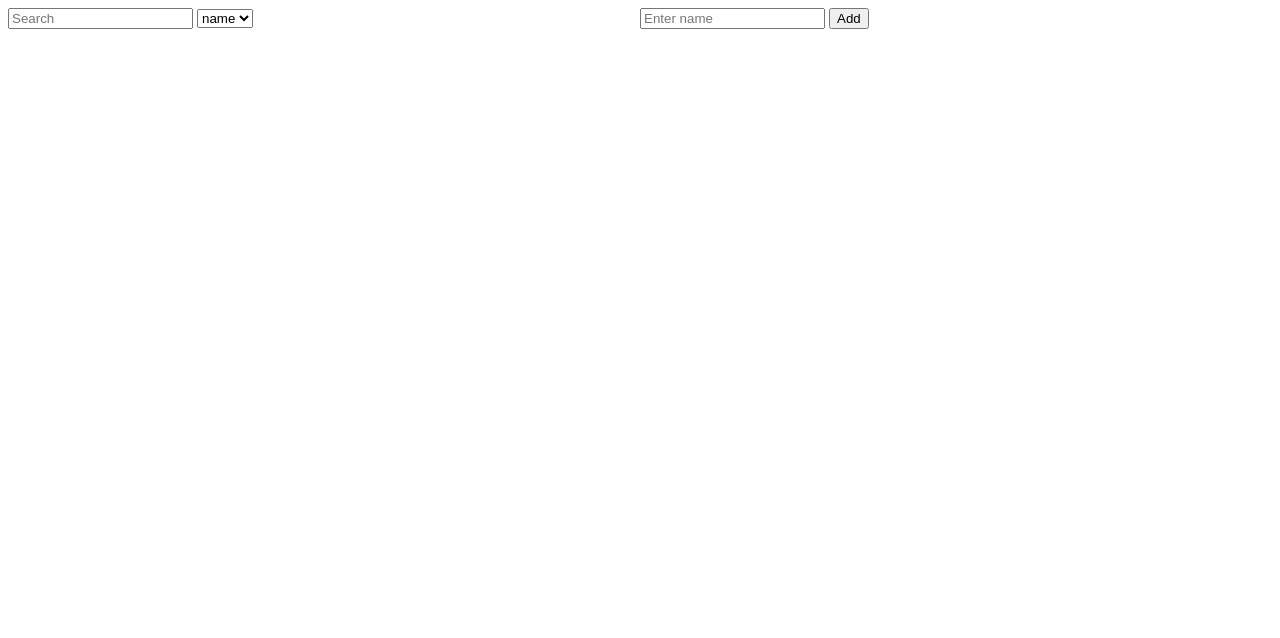
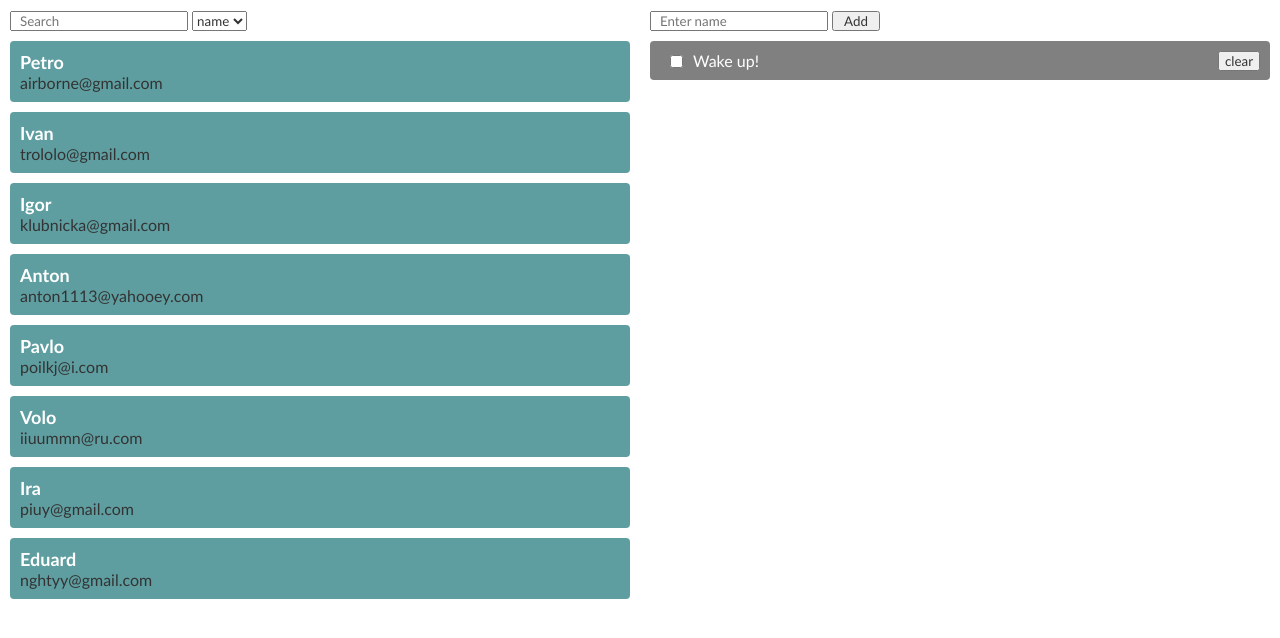
Before and after one commit to Yurovskiy/todoapp.github.io, a plain HTML site: page index.html in a window 1280 px wide. Drawn offline with Linux system fonts and the light colour scheme.

Commit message:
v. 1.0.2

```diff
--- a/index.html
+++ b/index.html
@@ -3,38 +3,54 @@
 <head>
     <meta charset="UTF-8">
     <title>TodoApp</title>
-    <link rel="stylesheet" href="index.css">
+    <link rel="stylesheet" href="main.css">
 </head>
 <body>
 <!--TODO Two sections with input select and list of items. Input must search in the items by query wich was selected.-->
 <!--TODO Every typing should call function and rerender list of items. hint: noresults ? show "no items"    -->
 
-<section style="width: 50%; display: inline;float: left">
-    <input  onkeyup="search()" type='text' id='search' name="searchQuery" autocomplete='off' placeholder="Search">
-    <select id="mySelect" onchange="onChangeSelect()">
+<section class="section_1">
+
+    <input  onkeyup="search()"
+            type='text'
+            id='search'
+            name="searchQuery"
+            autocomplete='off'
+            placeholder="Search">
+
+    <select id="mySelect"
+            onchange="onChangeSelect()">
+
         <option value="name">name</option>
         <option value="email">email</option>
+
     </select>
+
     <div id='result'>
-        <ul>
-        </ul>
+
     </div>
+
 </section>
-<section id="section2" style="width: 50%; display: inline;float: left">
-    <input type="text" id="addTodo" name="todoSearch" placeholder="Enter name">
-    <button type="button" id="addTodoBtn" value="add" onclick="addTodo()">Add</button>
-    <div id="todos" class="todos">
-<!--        <ul>-->
-<!--            <li class="list">-->
-<!--                <h2 id="todoTitle"></h2>-->
-<!--                <input id="change" type="checkbox" onchange="isDoneChange()">-->
-<!--                <input type="button" class="remove" value="remove" onclick="removeTodo(id)">-->
-<!--            </li>-->
-<!--        </ul>-->
+
+<section class="section_2">
+
+    <input type="text"
+           id="newTodo"
+           placeholder="Enter name">
+
+    <button type="button"
+            id="addTodo"
+            value="add"> Add
+    </button>
+
+    <div id="todosList" class="todos">
+
     </div>
+
 </section>
 
 
-<script src="index.js"></script>
+<script src="todo.js"></script>
+<script src="search.js"></script>
 </body>
 </html>
--- /dev/null
+++ b/main.css
@@ -0,0 +1,57 @@
+* {
+    margin: 0;
+    padding: 0;
+    box-sizing: border-box;
+    list-style: none;
+    font-family: Calibri, sans-serif;
+    color: #333333;
+}
+
+.section_1, .section_2 {
+    width: 50%;
+    display: inline-block;
+    float: left;
+    padding: 10px;
+}
+
+.section_1 li {
+    padding: 10px;
+    margin: 10px 0 0;
+
+    background: cadetblue;
+    border-radius: 4px;
+}
+
+.section_1 h2 {
+    color: white;
+    font-size: 18px;
+}
+
+#search, #newTodo {
+    padding: 0 0 0 8px;
+}
+
+#addTodo {
+    padding: 0 10px;
+}
+
+
+.newTodo {
+    position: relative;
+    padding: 10px;
+    margin: 10px 0 0;
+
+    background: gray;
+    border-radius: 4px;
+    color: white;
+}
+
+.newTodo input {
+    margin: 4px 10px;
+    float: left;
+}
+
+.newTodo button {
+    float: right;
+    padding: 0 5px;
+}
--- /dev/null
+++ b/search.js
@@ -0,0 +1,93 @@
+'use strict';
+
+const DATA = [
+    {
+        name: 'Petro',
+        email: "airborne@gmail.com"
+    }, {
+        name: 'Ivan',
+        email: "trololo@gmail.com"
+    }, {
+        name: 'Igor',
+        email: "klubnicka@gmail.com"
+    }, {
+        name: 'Anton',
+        email: "anton1113@yahooey.com"
+    }, {
+        name: 'Pavlo',
+        email: "poilkj@i.com"
+    }, {
+        name: 'Volo',
+        email: "iiuummn@ru.com"
+    },{
+        name: 'Ira',
+        email: "piuy@gmail.com"
+    }, {
+        name: 'Eduard',
+        email: "nghtyy@gmail.com"
+    }
+];
+
+renderList(DATA);
+
+function renderList(arr) {
+    document.getElementById('result').innerHTML = '';
+    if  (arr.length) {
+        for (let i = 0; i < arr.length; i++) {
+            document.getElementById('result').innerHTML += "<li class='list'>" +
+                "<h2>" + arr[i].name + "</h2>" + "<p>" + arr[i].email + "</p>" + "</li>";
+        }
+    } else {
+        document.getElementById('result').innerHTML += "<li class='list'>No result</li>";
+    }
+}
+
+function refreshList() {
+    renderList(DATA);
+}
+
+function onChangeSelect() {
+    document.getElementById('search').value = '';
+    refreshList();
+}
+
+function search() {
+    let searchQuery = document.getElementById('search').value.toLowerCase();
+    let searchType = document.getElementsByTagName('select')[0].value;
+    if (searchQuery.length) {
+        let searchObject = {
+            [searchType]: searchQuery
+        };
+        let searchResult = [];
+        for (let i = 0; i < DATA.length; i++) {
+            for (let key of Object.keys(DATA[i])) {
+                if (DATA[i][key].toLowerCase().includes(searchObject[key])) {
+                    searchResult.push(DATA[i]);
+                }
+            }
+        }
+        renderList(searchResult);
+    } else {
+        refreshList();
+    }
+}
+
+
+
+/*-----------------------------------------------------------------------------*/
+
+
+// TODO Methods for:
+//                  - rendering DATA and TODOS into lists of items
+//                  - typing inputs (at least 2 characters)
+//                  - filtering DATA by input query
+//                  - change select options -> changing queryType
+//                  - re-rendering filtered DATA into list
+
+//                  - adding todo to the TODOS
+//                  - simple validation for todo.title
+//                  - removing item fro the list
+//                  - rerendering TODOS
+//                  - changing status of todo
+// TODO (optional): - save copy of TODOS to LocalStorage
+//                  - take TODOS from localStorage if it will be there :-)
--- /dev/null
+++ b/todo.js
@@ -0,0 +1,79 @@
+'use strict';
+
+/* TODOS ARRAY */
+const TODOS = [
+    {
+        isDone: true,
+        id: 0,
+        title: "Wake up!",
+    }
+];
+
+/* INIT TO WORK OBJ */
+let todos = TODOS;
+
+
+/* GET OBJ FROM STORAGE */
+let concatTodos = localStorage.getItem('todos') ?
+    JSON.parse(localStorage.getItem('todos')) : todos;
+
+/* SET TO STORAGE */
+localStorage.setItem('todos', JSON.stringify(concatTodos));
+
+
+let addTodo   = document.getElementById('addTodo'), // Btn
+    newTodo   = document.getElementById('newTodo'), // Input
+    todosList = document.getElementById('todosList'); // List
+
+
+/* GET MAX ID FOR TODOS */
+function getMaxId(arr) {
+    let maxId = 0;
+    for (let todo of arr) {
+        if (todo.id >= maxId) {
+            maxId = todo.id + 1;
+        }
+    }
+    return maxId;
+}
+
+
+/* MAKE NEW TODOS */
+let makeNewTodo = todoItem => {
+    let todo = document.createElement('div');
+
+    todo.innerText = todoItem.title;
+    todo.className = 'newTodo';
+
+    let checkbox = todo.appendChild(document.createElement('input'));
+    checkbox.type = 'checkbox';
+
+    let remove = todo.appendChild(document.createElement('button'));
+    remove.innerText = 'clear';
+
+    todosList.appendChild(todo);
+};
+
+
+/* ADD NEW TODOS */
+addTodo.addEventListener('click', function () {
+
+    let newTodoName = newTodo.value;
+    let maxId = getMaxId(concatTodos);
+
+    let todo = {
+        isDone: false,
+        id: maxId,
+        title: newTodoName,
+    };
+    concatTodos.push(todo);
+
+    localStorage.setItem('todos', JSON.stringify(concatTodos));
+    makeNewTodo(todo);
+    newTodo.value = '';
+});
+
+
+concatTodos.forEach(todoItem => {
+    makeNewTodo(todoItem);
+});
```
